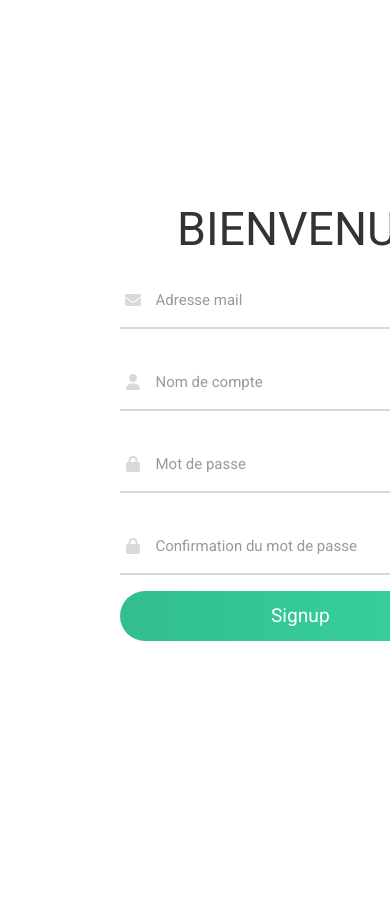
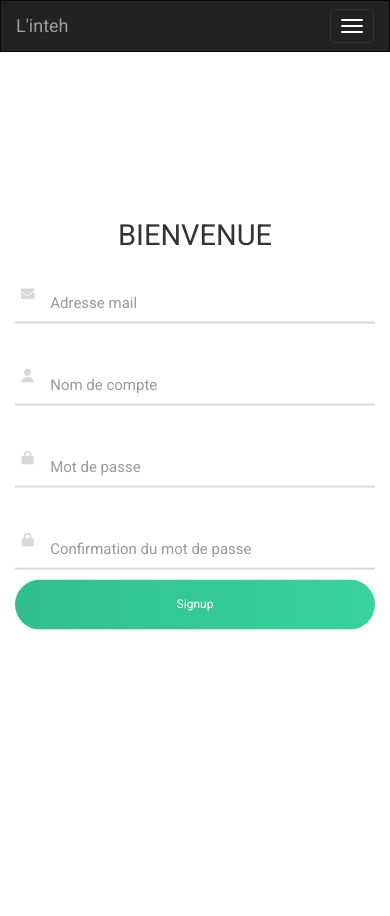
Before and after one commit to thibault-cne/firstSiteFlask, a Flask app: page /signup in a window 390 px wide. Before the commit the page ends 641 px from the top, so only its background shows below. Run offline with Flask 2, Linux system fonts and the light colour scheme; some libraries are stand-ins or nearby versions.

Commit message:
Ajout de la navbar en boostrap responsive et form de login et signup en responsive.

```diff
--- a/static/css/signup.css
+++ b/static/css/signup.css
@@ -1,4 +1,4 @@
-/* Start CSS for login.html */
+/* Start CSS for signup.html */
 
 * {
     padding: 0;
@@ -13,9 +13,6 @@ body {
 }
 
 .container{
-    top: 1%;
-    position: relative;
-    left: 27%;
     align-items: center;
     width: 100vw;
     height: 100vh;
@@ -28,6 +25,10 @@ body {
     display: block;
     align-items: center;
     text-align: center;
+    top: 50%;
+    position: absolute;
+    left: 50%;
+    transform: translate(-50%, -50%);
 }
 
 form {
@@ -129,18 +130,6 @@ form h2 {
     color: #555;
 }
 
-a {
-    display: block;
-    text-align: right;
-    text-decoration: none;
-    color: #999;
-    font-size: 0.9rem;
-    transition: .3s;
-}
-
-a:hover {
-    color: #38d39f;
-}
 
 .button {
     display: block;
--- a/templates/layout.html
+++ b/templates/layout.html
@@ -7,14 +7,49 @@
 
     <!-- Bootstrap -->
 
-    <link rel="stylesheet" href="https://maxcdn.bootstrapcdn.com/bootstrap/4.0.0/css/bootstrap.min.css" integrity="sha384-Gn5384xqQ1aoWXA+058RXPxPg6fy4IWvTNh0E263XmFcJlSAwiGgFAW/dAiS6JXm" crossorigin="anonymous">
-    <link rel="preconnect" href="https://fonts.googleapis.com">
-    <link rel="preconnect" href="https://fonts.gstatic.com" crossorigin>
     <link href="https://fonts.googleapis.com/css2?family=Roboto:wght@300;400&display=swap" rel="stylesheet">
+    <link rel="stylesheet" href="https://maxcdn.bootstrapcdn.com/bootstrap/3.4.1/css/bootstrap.min.css">
 
-    <title>Mon site</title>
+
+    <!-- Scripts -->
+
+    <script src="https://ajax.googleapis.com/ajax/libs/jquery/3.5.1/jquery.min.js"></script>
+    <script src="https://maxcdn.bootstrapcdn.com/bootstrap/3.4.1/js/bootstrap.min.js"></script>
+
+
+    <title>L'inteh</title>
 </head>
 <body>
+    <nav class="navbar navbar-inverse">
+        <div class="container-fluid">
+        <div class="navbar-header">
+            <button type="button" class="navbar-toggle" data-toggle="collapse" data-target="#myNavbar">
+            <span class="icon-bar"></span>
+            <span class="icon-bar"></span>
+            <span class="icon-bar"></span>
+            </button>
+            <a class="navbar-brand" href="/">L'inteh</a>
+        </div>
+        <div class="collapse navbar-collapse" id="myNavbar">
+            <ul class="nav navbar-nav">
+            <li class="dropdown">
+                <a class="dropdown-toggle" data-toggle="dropdown" href="#">Page 1 <span class="caret"></span></a>
+                <ul class="dropdown-menu">
+                <li><a href="#">Page 1-1</a></li>
+                <li><a href="#">Page 1-2</a></li>
+                <li><a href="#">Page 1-3</a></li>
+                </ul>
+            </li>
+            <li><a href="#">Page 2</a></li>
+            <li><a href="#">Page 3</a></li>
+            </ul>
+            <ul class="nav navbar-nav navbar-right">
+            <li><a href="/signup"><span class="glyphicon glyphicon-user"></span> Sign Up</a></li>
+            <li><a href="/login"><span class="glyphicon glyphicon-log-in"></span> Login</a></li>
+            </ul>
+        </div>
+        </div>
+    </nav>
 
     <div class="container">
         {% block container %}{% endblock %}
```
Also changed, not shown: static/css/login.css (+4 -14 lines).
